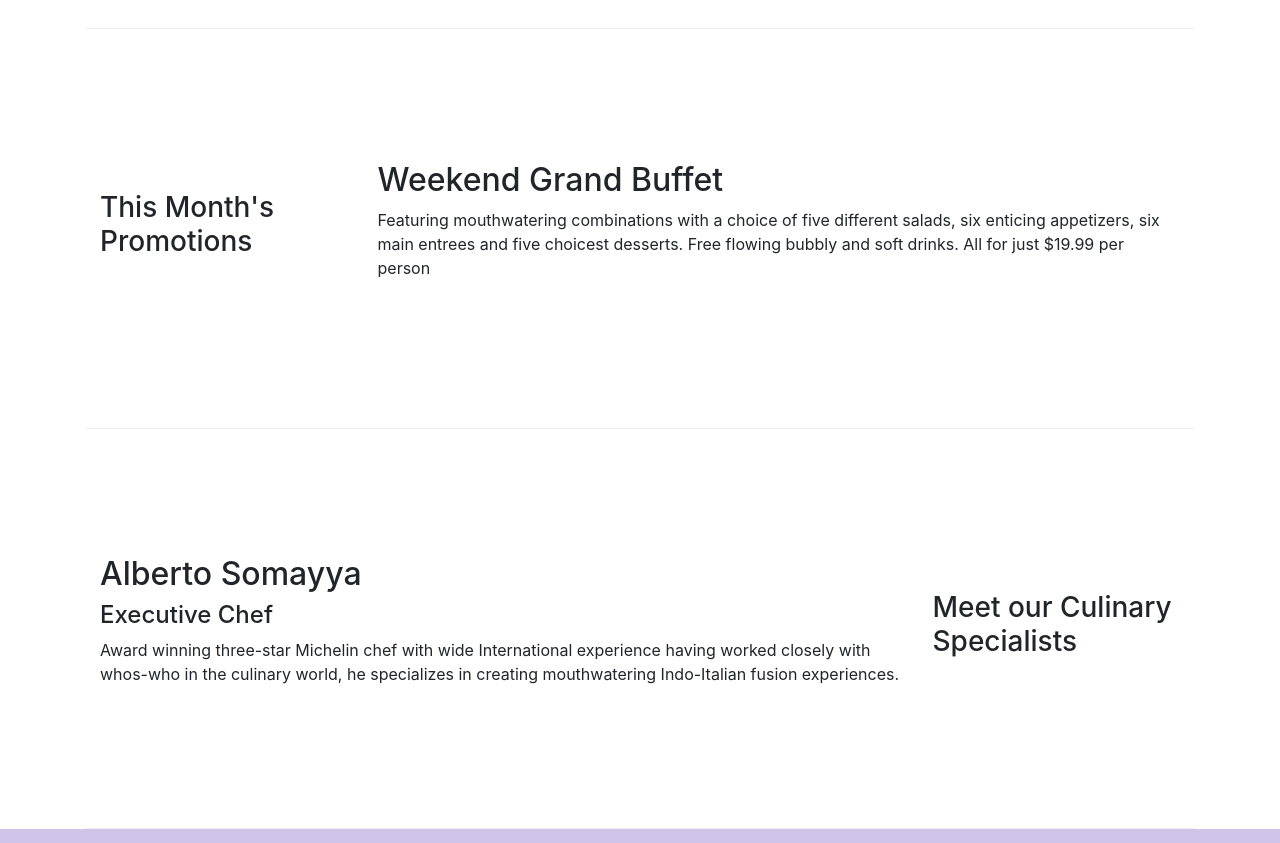
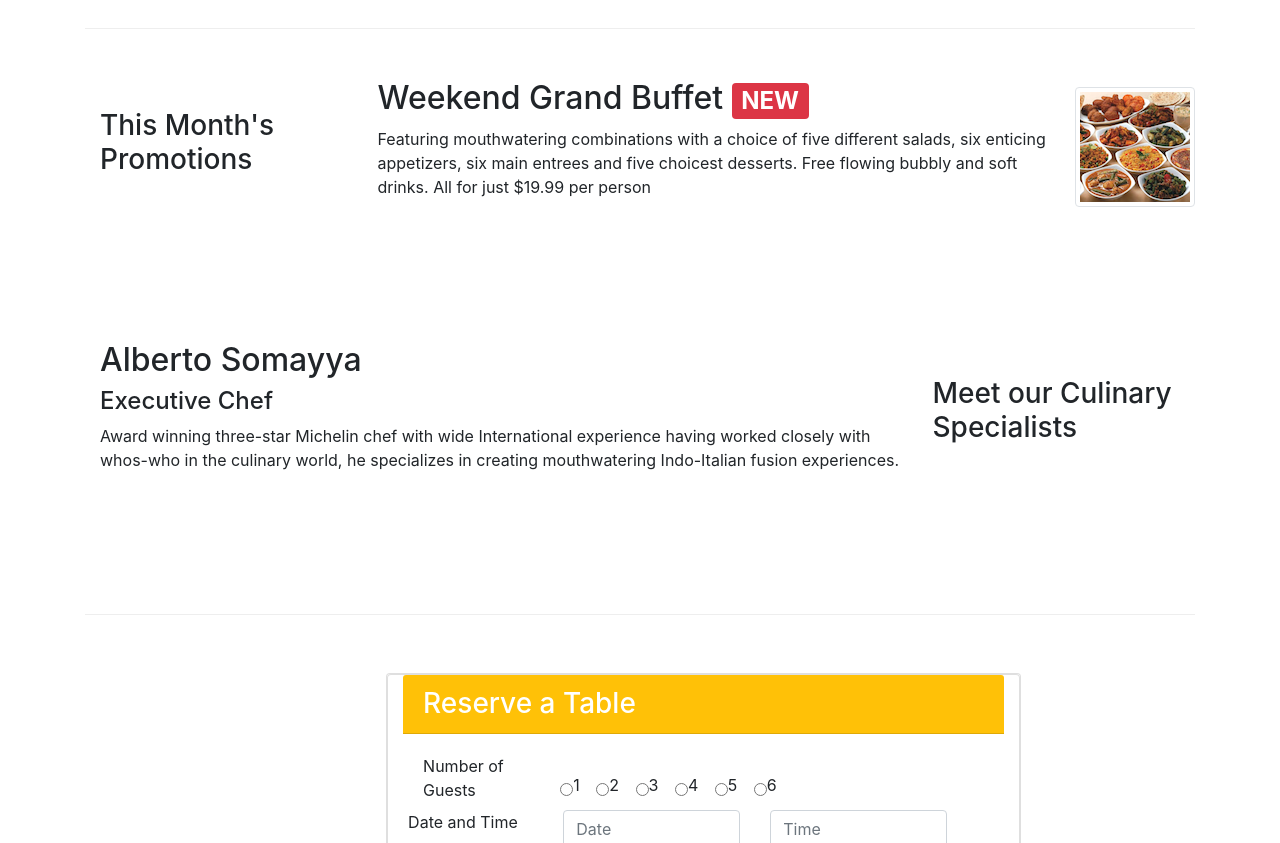
Before and after one commit to cleavs/conFusion, a website: page index.html in a window 1280 px wide. Shown: the part 655-1498 px from the top of the page. Drawn offline with nearby package versions, Linux system fonts and the light colour scheme.

Commit message:
Assignment2

```diff
--- a/index.html
+++ b/index.html
@@ -46,6 +46,10 @@
                 <div class="col-12 col-sm align-self-center">
                     <img src="img/logo.png" class="img-fluid">
                 </div>
+                <div class="col-12 col-sm align-self-center">
+                  <a class="btn btn-warning btn-lg" type="submit" href="#reserve">Reserve Table</a>
+
+                </div>
             </div>
         </div>
     </header>
@@ -76,10 +80,15 @@
                 <h3>This Month's Promotions</h3>
             </div>
             <div class="col col-sm col-md">
-                <h2>Weekend Grand Buffet</h2>
+                <h2 class="mt-0">Weekend Grand Buffet <span class="badge badge-danger">NEW</span></h2>
                 <p>Featuring mouthwatering combinations with a choice of five different salads, six enticing appetizers, six main entrees and five choicest desserts. Free flowing bubbly and soft drinks. All for just $19.99 per person </p>
             </div>
-        </div>
+
+              <div class="media-left media-middle">
+                       <img class="media-object img-thumbnail"
+                            src="img/buffet.png" alt="Buffet">
+            </div>
+
 
         <div class="row row-content align-items-center">
             <div class="col-12 col-sm-4 order-sm-last col-md-3">
@@ -90,6 +99,75 @@
                 <h4>Executive Chef</h4>
                 <p>Award winning three-star Michelin chef with wide International experience having worked closely with whos-who in the culinary world, he specializes in creating mouthwatering Indo-Italian fusion experiences. </p>
             </div>
+        </div>
+        <div class="row row-content align-items-center">
+          <div class="card offset-sm-2 col-sm-10 col-12 pl-0 pr-0">
+            <div class="card col-sm-12">
+              <h3 class="card-header bg-warning text-white">Reserve a Table</h3>
+              <div class="card-body">
+                <div class="form group row">
+                <form>
+                  <label class="col-md-3">Number of Guests</label>
+                  <div class="form-check form-check-inline">
+                    <input type="radio">
+                    <label>1</label>
+                  </div>
+                  <div class="form-check form-check-inline">
+                    <input type="radio">
+                    <label>2</label>
+                  </div>
+                  <div class="form-check form-check-inline">
+                    <input type="radio">
+                    <label>3</label>
+                  </div>
+                  <div class="form-check form-check-inline">
+                    <input type="radio">
+                    <label>4</label>
+                  </div>
+                  <div class="form-check form-check-inline">
+                    <input type="radio">
+                    <label>5</label>
+                  </div>
+                  <div class="form-check form-check-inline">
+                    <input type="radio">
+                    <label>6</label>
+                  </div>
+                  <div class="form-group row">
+                    <label class="col-md-3">Date and Time</label>
+                    <div class="col-md-4 align-self-center">
+                      <div class="input-group">
+                        <input type="text" class="form-control"
+                        id="date" name="date"placeholder="Date"/>
+                      </div>
+                    </div>
+                      <div class="col-md-4 align-self-center">
+                        <div class="input-group">
+                          <input type="text" class="form-control" id="time" name="time" placeholder="Time"/>
+                        </div>
+
+                      </div>
+
+                    </div>
+                    <div class="form-group row">
+                      <div class="form-group col-sm-10 col-sm-push-2">
+                      <a class="btn btn-primary" type="submit" href="#" id="reserve">Reserve</a>
+                      </div>
+
+                    </div>
+
+                  </div>
+
+
+
+                </form>
+              </div>
+
+
+
+              </div>
+            </div>
+          </div>
+
         </div>
     </div>
 
```
